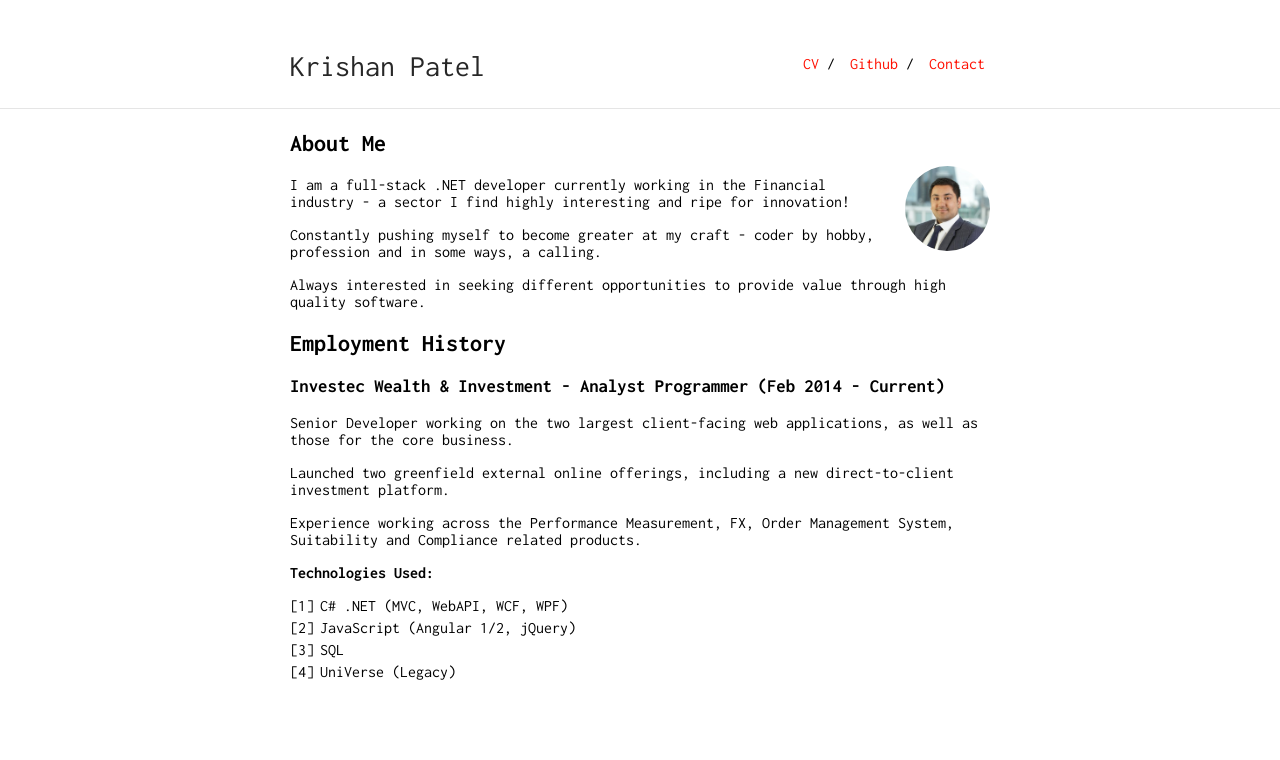
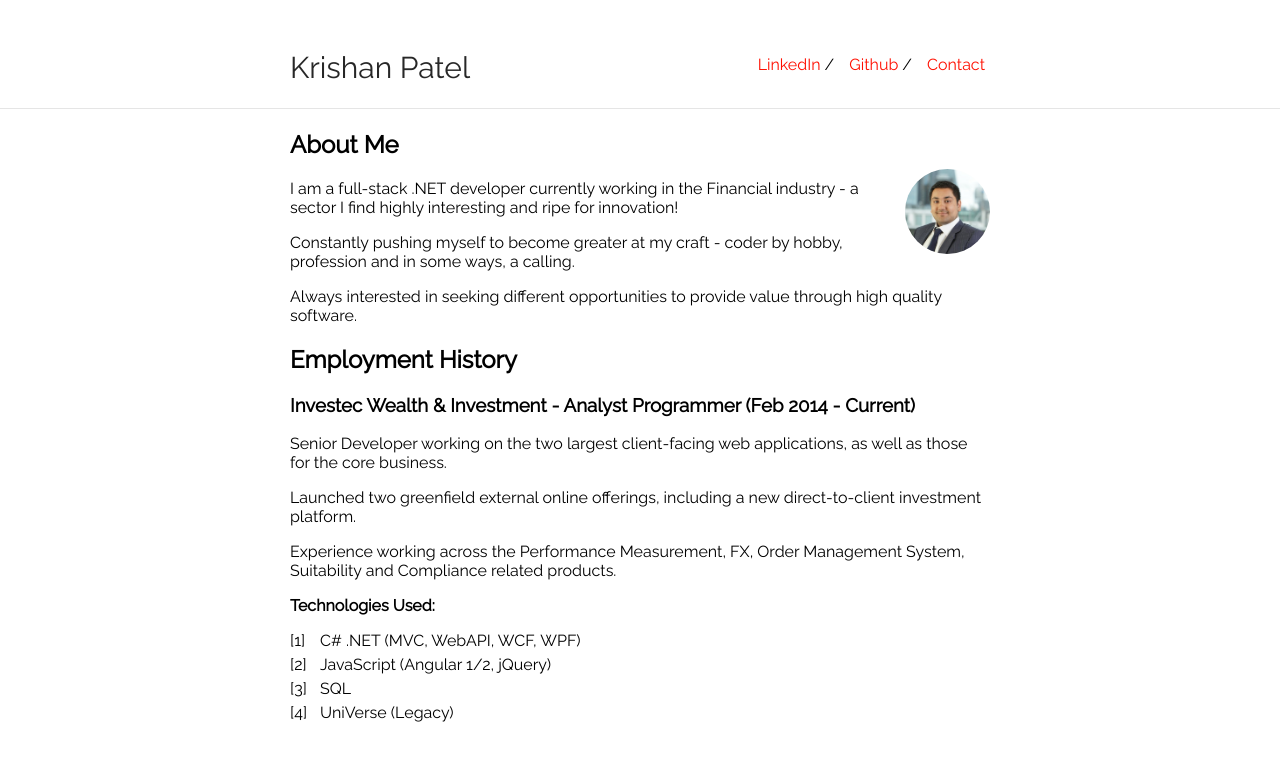
Before and after one commit to KPatel91/krishan91, a plain HTML site: page index.html in a window 1280 px wide. Drawn offline with Linux system fonts and the light colour scheme.

Commit message:
font changes

```diff
--- a/index.html
+++ b/index.html
@@ -1,25 +1,24 @@
 <!DOCTYPE html>
 <html lang="en">
-
 <head>
     <title>Krishan Patel</title>
     <meta charset="utf-8">
     <meta name="viewport" content="width=device-width, initial-scale=1">
     <meta name="keywords" content="blog, Krishan Patel, Krishan 91 Consulting Ltd, software developer">
-    <link href='https://fonts.googleapis.com/css?family=Inconsolata:400,700' rel='stylesheet' type='text/css'>
+    <link href="https://fonts.googleapis.com/css?family=Raleway" rel="stylesheet">
     <link rel="stylesheet" href="./styles.css">
 </head>
 
 <body>
     <div class="wrapper">
         <div class="navbar container">
-            <a id="author-name" class="alignable pull-left" href="http://elliotforbes.co.uk/">Krishan Patel</a>
+            <a id="author-name" class="alignable pull-left" href="http://krishan91.com/">Krishan Patel</a>
             <ul class="alignable pull-right navbar-ul">
-                <li class="alignable pull-right nav-list"><a href="contact.html">Contact</a>
+                <li class="alignable pull-right nav-list"><a href="mailto:k.patel91@gmail.com">Contact</a>
                 </li>
                 <li class="alignable pull-right nav-list"><a href="https://github.com/kpatel91">Github</a> /
                 </li>
-                 <li class="alignable pull-right nav-list"><a href="http://linkedin.com/in/kpatel91">CV</a> /
+                 <li class="alignable pull-right nav-list"><a href="http://linkedin.com/in/kpatel91">LinkedIn</a> /
                 </li>
             </ul>
         </div>
--- a/styles.css
+++ b/styles.css
@@ -5,7 +5,7 @@ html {
 }
 body {
     margin: 0;
-    font-family: "Inconsolata";
+    font-family: "Raleway", sans-serif;
     height: 100%
 }
 a {
```
